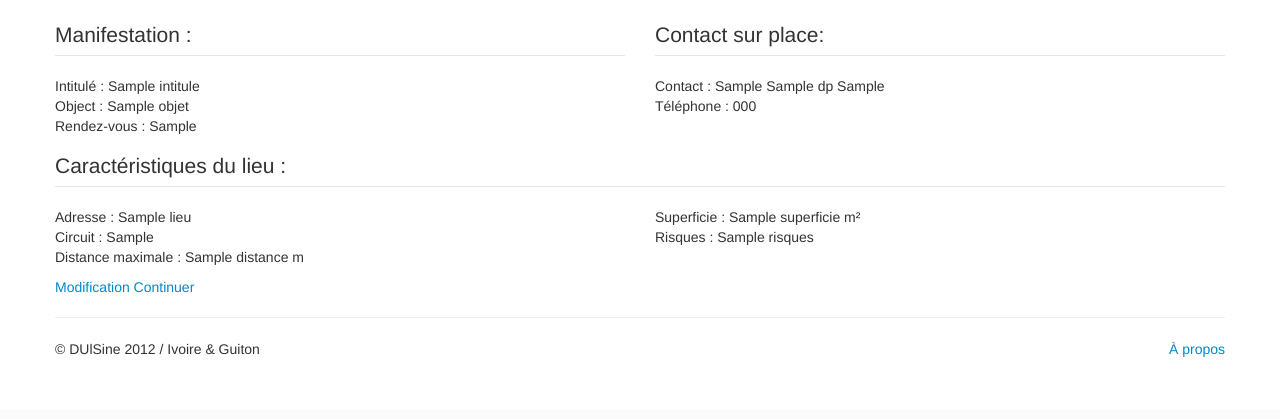
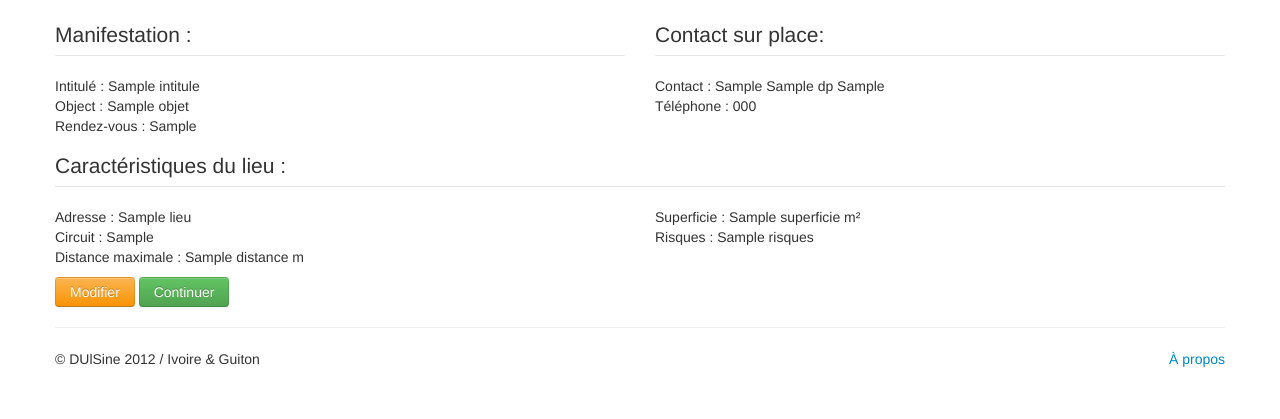
Before and after one commit to DUlSine/DUlSine, a Django app: template templates/dps/demande_resume.html in a window 1280 px wide. Shown: the part 516-935 px from the top of the page. Before the commit the page ends 873 px from the top, so only its background shows below. Run offline with Django 3.2, Linux system fonts and the light colour scheme; the template is opened without the code that fills it: most values are stand-ins (such as "Sample title", 1, 10 or a date in 2020).

Commit message:
Add buttons to request summaries

```diff
--- a/templates/dps/demande_dimensionnement_resume.html
+++ b/templates/dps/demande_dimensionnement_resume.html
@@ -104,5 +104,6 @@
   </div>
 </div>
 
-<p><a href="{% url 'dps.demande.details' dps.hash_id %}">Continuer</a></p>
+<a href="{% url 'dps.demande.modification' dps.hash_id %}" class="btn btn-warning">Modifier</a>
+<a href="{% url 'dps.demande.details' dps.hash_id %}" class="btn btn-success">Continuer</a>
 {% endblock %}
--- a/templates/dps/demande_resume.html
+++ b/templates/dps/demande_resume.html
@@ -111,6 +111,6 @@
     </div>
   </div>
 </div>
-<a href="{% url 'dps.demande.modification' dps.hash_id %}">Modification</a>
-<a href="{% url 'dps.demande.details' dps.hash_id %}">Continuer</a>
+<a href="{% url 'dps.demande.modification' dps.hash_id %}" class="btn btn-warning">Modifier</a>
+<a href="{% url 'dps.demande.details' dps.hash_id %}" class="btn btn-success">Continuer</a>
 {% endblock %}
```
